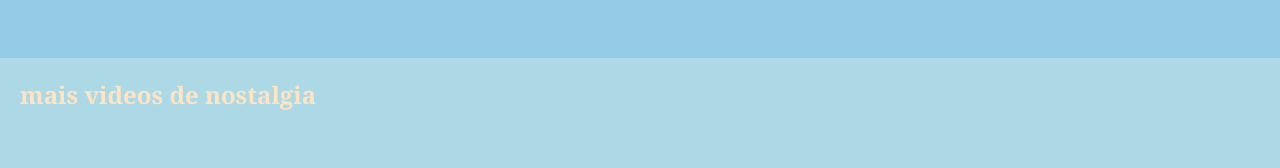
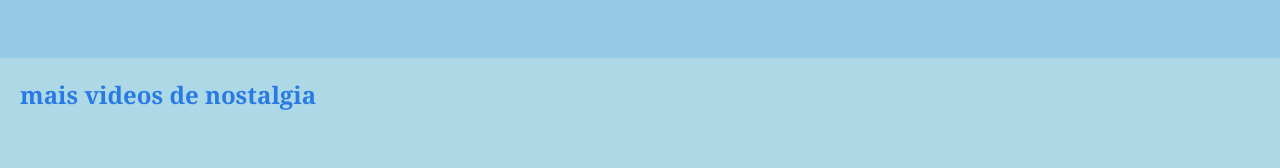
Before and after one commit to emilygromoski/Paginawebemily, a plain HTML site: page index.html in a window 1280 px wide. Shown: the part 500-668 px from the top of the page. Drawn offline with Linux system fonts and the light colour scheme; a web font is replaced by a local one.

Commit message:
adição de códigos

```diff
--- a/style.css
+++ b/style.css
@@ -55,3 +55,7 @@ img{
      opacity: 1.0;
      border: 3px solid pink;
 }
+
+.categoria h2 {
+color: rgb(42, 122, 228);
+}
```
